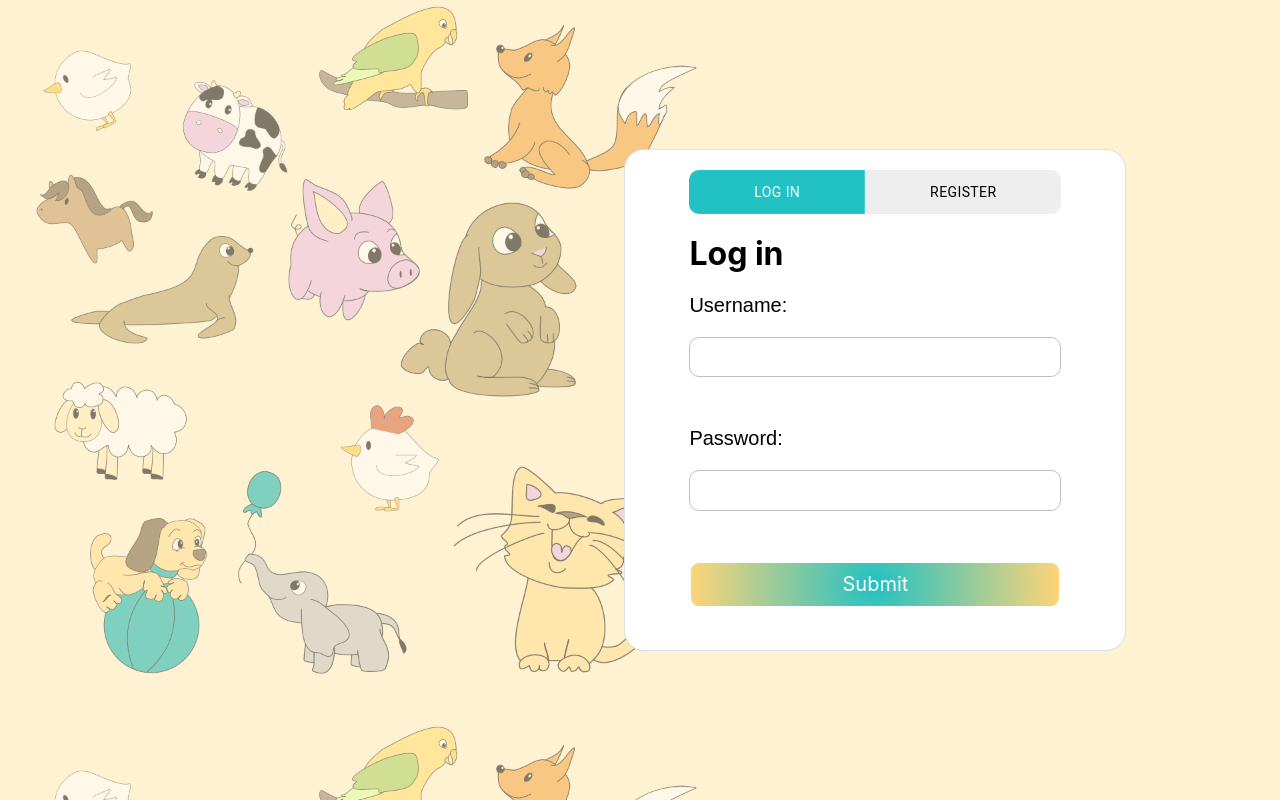
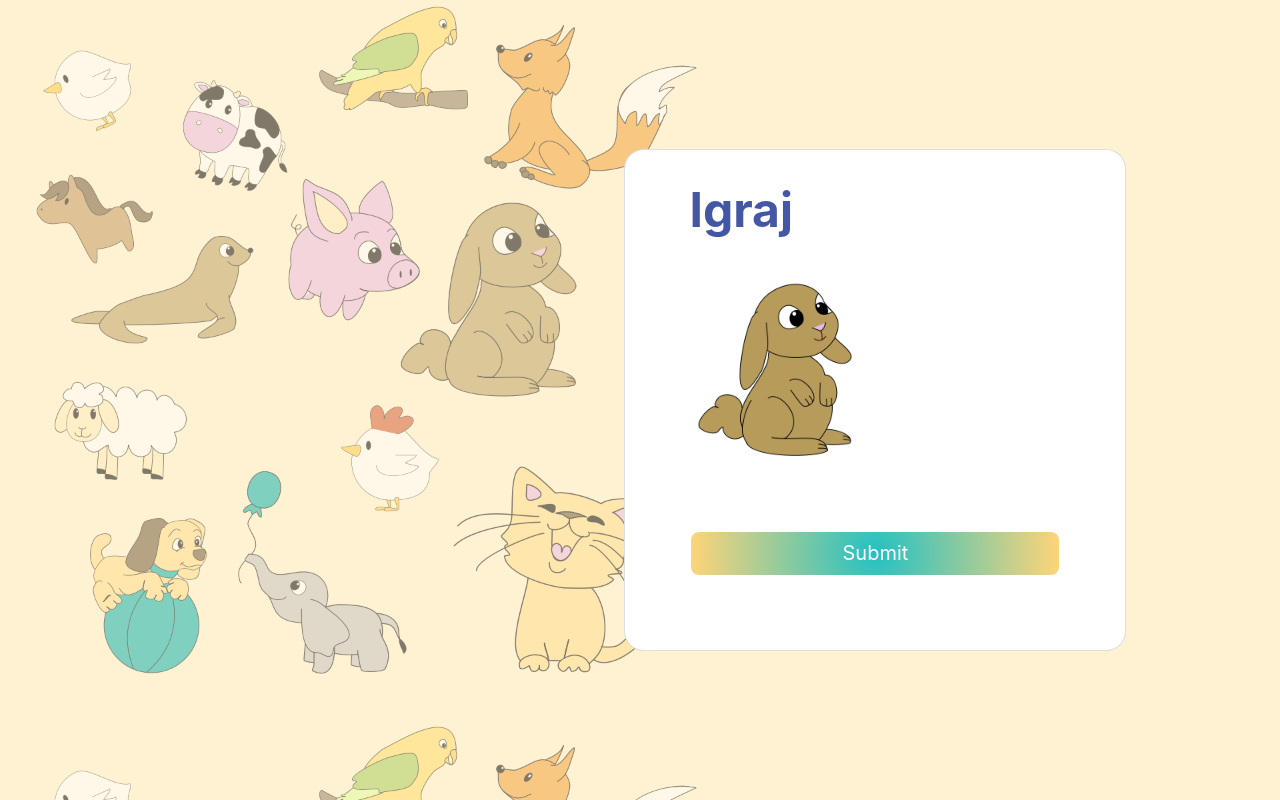
Before and after one commit to sdumencic/coloringbook, a React (Create React App) app: page / in a window 1280 px wide. Built offline with nearby package versions, Linux system fonts and the light colour scheme.

Commit message:
✨ home page redesign

```diff
--- a/src/components/HomePage/HomePage.scss
+++ b/src/components/HomePage/HomePage.scss
@@ -3,6 +3,7 @@ $turqoise: rgb(23, 131, 133);
 $turqoise-light: rgba(34, 193, 195, 1);
 $gradient: radial-gradient(circle, rgba(34, 193, 195, 1) 0%, rgb(255, 212, 120) 100%);
 $yellow: rgb(255, 212, 120);
+$text: #4357a5;
 .loginBackground {
     height: 100vh;
     background-size: contain;
@@ -55,6 +56,116 @@ $yellow: rgb(255, 212, 120);
     background-position: right;
 }
 
+.loginform {
+    position: absolute;
+    display: flex;
+    flex-direction: column;
+    min-width: 0;
+    word-wrap: break-word;
+    background-color: #fff;
+    background-clip: border-box;
+    border: 1px solid rgba(0, 0, 0, .125);
+    border-radius: 20px;
+    width: 500px;
+    height: 500px;
+    right: 12%;
+    top: 50%;
+    -ms-transform: translateY(-50%);
+    transform: translateY(-50%);
+}
+
+.loginformheader {
+    padding: 0rem 4rem;
+    padding-bottom: 0rem;
+}
+
+.loginformbody {
+    display: grid;
+    padding: 0rem 4rem;
+    padding-bottom: 0rem;
+    grid-gap: 10px;
+    height: 250px;
+}
+
+.loginformfooter {
+    flex: 1 1 auto;
+    padding: 0rem 4rem;
+}
+
+.loginsubmit {
+    margin: 10px 0 0 0;
+    padding: 10px 20px;
+    border: none;
+    border-radius: 10px;
+    background: #3085d6;
+    font-size: 20px;
+    color: white;
+    width: 100%;
+    position: initial;
+    /* background: radial-gradient(circle, rgba(252, 70, 107, 1) 0%, rgba(63, 94, 251, 1) 100%); */
+    /* radial-gradient(circle, rgba(34, 193, 195, 1) 0%, rgb(255, 212, 120) 100%) */
+    background: $gradient;
+    border: 2px solid currentColor;
+    font-size: 20px;
+    transition: .2s;
+    transform: ease-in;
+}
+
+.loginsubmit:hover {
+    transform: scale(1.05);
+    background-color: $turqoise-light;
+}
+
+.materialui {
+    display: flex;
+    border-radius: 10px;
+    margin-top: 20px;
+    background-color: #eeeeee;
+    overflow: hidden;
+}
+
+.title {
+    font-size: 3em;
+    // font-weight: initial;
+    color: $text;
+}
+
+.image1 {
+    width: 200px;
+    height: 200px;
+}
+
+.image2 {
+    width: 100px;
+    height: 100px;
+    position: absolute;
+    bottom: 174px;
+    left: 110px;
+}
+
+.leg {
+    transform: rotate(45deg);
+    -webkit-transform: rotate(45deg);
+    -moz-transform: rotate(45deg);
+    -o-transform: rotate (45deg);
+    animation: myfirst 0.4s linear infinite;
+}
+
+@keyframes myfirst {
+    0% {
+        transform: rotate(0deg);
+        //transform-origin: bottom left;
+    }
+    50% {
+        transform: rotate(20deg);
+        //transform-origin: bottom left;
+    }
+    100% {
+        transform: rotate(0deg);
+        //transform-origin: bottom left;
+    }
+}
+
 
 /*
 radial-gradient(circle, #22c1c3 0%, #c5f9ca 100%)
--- a/src/components/HomePage/HomePage.tsx
+++ b/src/components/HomePage/HomePage.tsx
@@ -1,46 +1,42 @@
-import Login from "./Login/Login";
-import Register from "./Register/Register";
 import "./HomePage.scss";
+import Button from "../Shared/Button/Button";
 import { MouseEvent, useEffect, useRef, useState } from "react";
 
 const IMAGE = "/images/background.png";
+const ZECIC = "/images/zecnoleg.png"
+const ZECICLEG = "/images/zecleg.png"
+
 
 const HomePage = () => {
     const style = {
         backgroundImage: `url(${IMAGE})`
     }
 
-    const [title, setTitle] = useState("Log in");
+    const [change, setChange] = useState(false);
 
-    const [value, setValue] = useState(false);
-    const [active, setActive] = useState(false);
-    const changeRegister = () => {
-        setTitle('Register');
-        setValue(true);
-        setActive(true);
-    }
+    const changeAnimate = () => {
+        if (change === true) {
+            setChange(false);
+        } else {
+            setChange(true);
+        }
 
-    const changeLogin = () => {
-        setTitle('Log in');
-        setValue(false);
-        setActive(false);
     }
 
     return (
         <div className="loginBackground" style={style}>
             <form className="loginform">
                 <div className="loginformheader">
-                    <div className="materialui">
-                        <div className={`button ${active ? "login-to-right" : "login-to-left"}`} onClick={changeLogin}>
-                            Log in
-                        </div>
-                        <div className={`button ${active ? "register-to-right" : "register-to-left"}`} onClick={changeRegister}>
-                            Register
-                        </div>
-                    </div>
-                    <h1>{title}</h1>
+
+                    <h1 className="title" onClick={changeAnimate}>Igraj</h1>
                 </div>
-                {value ? <Register /> : <Login />}
+                <div className="loginformbody">
+                    <img className="image1" src={ZECIC} />
+                    <img className={`image2 ${change ? "leg" : " "}`} src={ZECICLEG} />
+                </div>
+                <div className="loginformfooter">
+                    <Button onHover={changeAnimate}/>
+                </div>
             </form>
         </div>
 
--- a/src/components/HomePage/Login/Login.scss
+++ /dev/null
@@ -1,118 +0,0 @@
-$color: rgb(247, 243, 235);
-$turqoise: rgb(23, 131, 133);
-$turqoise-light: rgba(34, 193, 195, 1);
-$gradient: radial-gradient(circle, rgba(34, 193, 195, 1) 0%, rgb(255, 212, 120) 100%);
-$yellow: rgb(255, 212, 120);
-
-/* rgb(23, 131, 133) rgba(34, 193, 195, 1)*/
-
-body {
-    background-color: $color;
-}
-
-.loginform {
-    position: absolute;
-    display: flex;
-    flex-direction: column;
-    min-width: 0;
-    word-wrap: break-word;
-    background-color: #fff;
-    background-clip: border-box;
-    border: 1px solid rgba(0, 0, 0, .125);
-    border-radius: 20px;
-    width: 500px;
-    height: 500px;
-    right: 12%;
-    top: 50%;
-    -ms-transform: translateY(-50%);
-    transform: translateY(-50%);
-}
-
-.loginformheader {
-    padding: 0rem 4rem;
-    padding-bottom: 0rem;
-}
-
-.loginformbody {
-    display: grid;
-    padding: 0rem 4rem;
-    padding-bottom: 0rem;
-    grid-gap: 10px;
-}
-
-.loginlabel {
-    /* margin: 10px 0 5px 0; */
-    font-family: Arial;
-    font-size: 20px;
-}
-
-.logininput {
-    margin: 20px 0 40px 0;
-    padding: 10px;
-    border: 1px solid #bfbfbf;
-    border-radius: 10px;
-    box-sizing: border-box;
-    width: 100%
-}
-
-.loginsubmit {
-    margin: 10px 0 0 0;
-    padding: 10px 20px;
-    border: none;
-    border-radius: 10px;
-    background: #3085d6;
-    font-size: 20px;
-    color: white;
-    width: 100%;
-    position: initial;
-    /* background: radial-gradient(circle, rgba(252, 70, 107, 1) 0%, rgba(63, 94, 251, 1) 100%); */
-    /* radial-gradient(circle, rgba(34, 193, 195, 1) 0%, rgb(255, 212, 120) 100%) */
-    background: $gradient;
-    border: 2px solid currentColor;
-    font-size: 20px;
-    transition: .2s;
-    transform: ease-in;
-}
-
-.loginsubmit:hover {
-    transform: scale(1.05);
-    background-color: $turqoise-light;
-}
-
-.loginformfooter {
-    flex: 1 1 auto;
-    padding: 0rem 4rem;
-}
-
-.materialui {
-    display: flex;
-    border-radius: 10px;
-    margin-top: 20px;
-    background-color: #eeeeee;
-    overflow: hidden;
-}
-
-.button {
-    display: inline-flex;
-    align-items: center;
-    justify-content: center;
-    box-sizing: border-box;
-    cursor: pointer;
-    user-select: none;
-    vertical-align: middle;
-    font-family: "Roboto", "Helvetica", "Arial", sans-serif;
-    font-size: 0.875rem;
-    letter-spacing: 0.02857em;
-    text-transform: uppercase;
-    padding: 14px 14px;
-    text-align: center;
-    flex-grow: 1;
-    transition: background-position 1s;
-    display: inline-block;
-    background-size: 200% 200%;
-}
-
-.active {
-    background: $turqoise-light;
-    color: white;
-}
--- a/src/components/HomePage/Login/Login.tsx
+++ /dev/null
@@ -1,25 +0,0 @@
-import Button from "../../Shared/Button/Button";
-import "./Login.scss";
-
-const Login = () => {
-
-    return (
-        <div>
-            <div className="loginformbody">
-                <div>
-                    <label className="loginlabel">Username:</label>
-                    <input className="logininput" type="text" />
-                </div>
-                <div>
-                    <label className="loginlabel">Password:</label>
-                    <input className="logininput" type="password" />
-                </div>
-            </div>
-            <div className="loginformfooter">
-                <Button />
-            </div>
-        </div>
-    )
-}
-
-export default Login;
--- a/src/components/HomePage/Register/Register.scss
+++ /dev/null
@@ -1,20 +0,0 @@
-.registerformbody {
-    display: grid;
-    padding: 0rem 4rem;
-    padding-bottom: 0rem;
-    grid-template-columns: auto auto;
-    grid-gap: 10px;
-}
-
-.register-item {
-    background-color: rgba(255, 255, 255, 0.8);
-    border: 1px solid rgba(0, 0, 0, 0.8);
-    padding: 20px;
-    font-size: 30px;
-    text-align: center;
-}
-
-.register-item-2 {
-    grid-column: 1/3;
-    width: 100%;
-}
--- a/src/components/HomePage/Register/Register.tsx
+++ /dev/null
@@ -1,30 +0,0 @@
-import Button from "../../Shared/Button/Button";
-import "./Register.scss";
-
-const Register = () => {
-
-    return (
-        <div>
-            <div className="registerformbody">
-                <div>
-                    <label className="loginlabel">Username:</label>
-                    <input className="logininput" type="text" />
-                </div>
-                <div>
-                    <label className="loginlabel">Password:</label>
-                    <input className="logininput" type="password" />
-                </div>
-                <div className="register-item-2">
-                    <label className="loginlabel">Email:</label>
-                    <input className="logininput" type="email" />
-                </div>
-
-            </div>
-            <div className="loginformfooter">
-                <Button />
-            </div>
-        </div>
-    )
-}
-
-export default Register;
--- a/src/components/Shared/Button/Button.tsx
+++ b/src/components/Shared/Button/Button.tsx
@@ -1,8 +1,14 @@
+import { MouseEventHandler } from "react";
 import "./Button.scss";
 
-const Button = () => {
+interface ButtonProps {
+    onHover?: MouseEventHandler<HTMLButtonElement>;
+}
+
+const Button = (props: ButtonProps) => {
     return (
-        <button className="loginsubmit" type="submit">Submit</button>
+        // TODO: Make responsive
+        <button className="loginsubmit" type="submit" onMouseEnter={props.onHover} onMouseLeave={props.onHover}>Submit</button>
     )
 }
 
```
Also changed, not shown: public/images/zecleg.png (added), public/images/zecnoleg.png (added).
